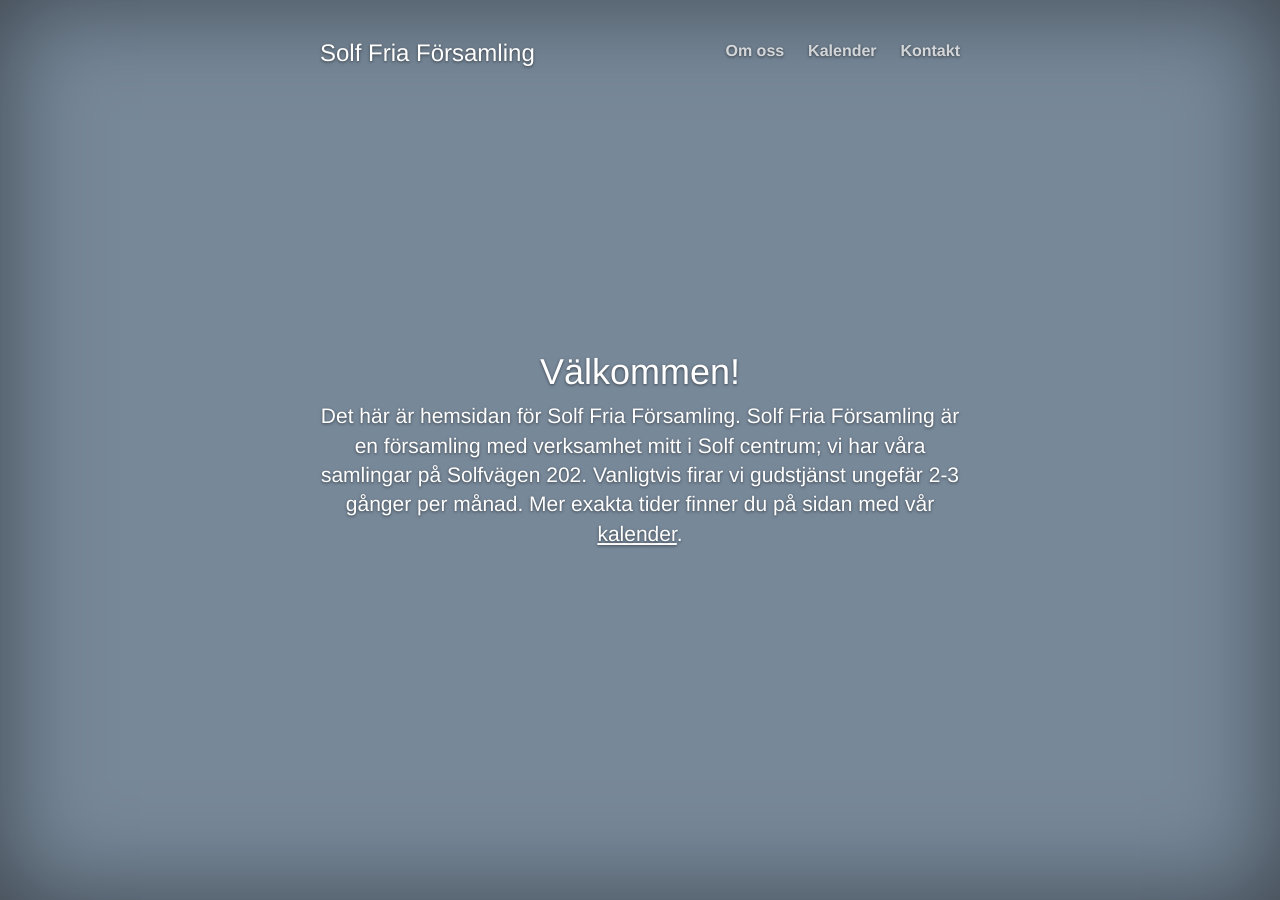
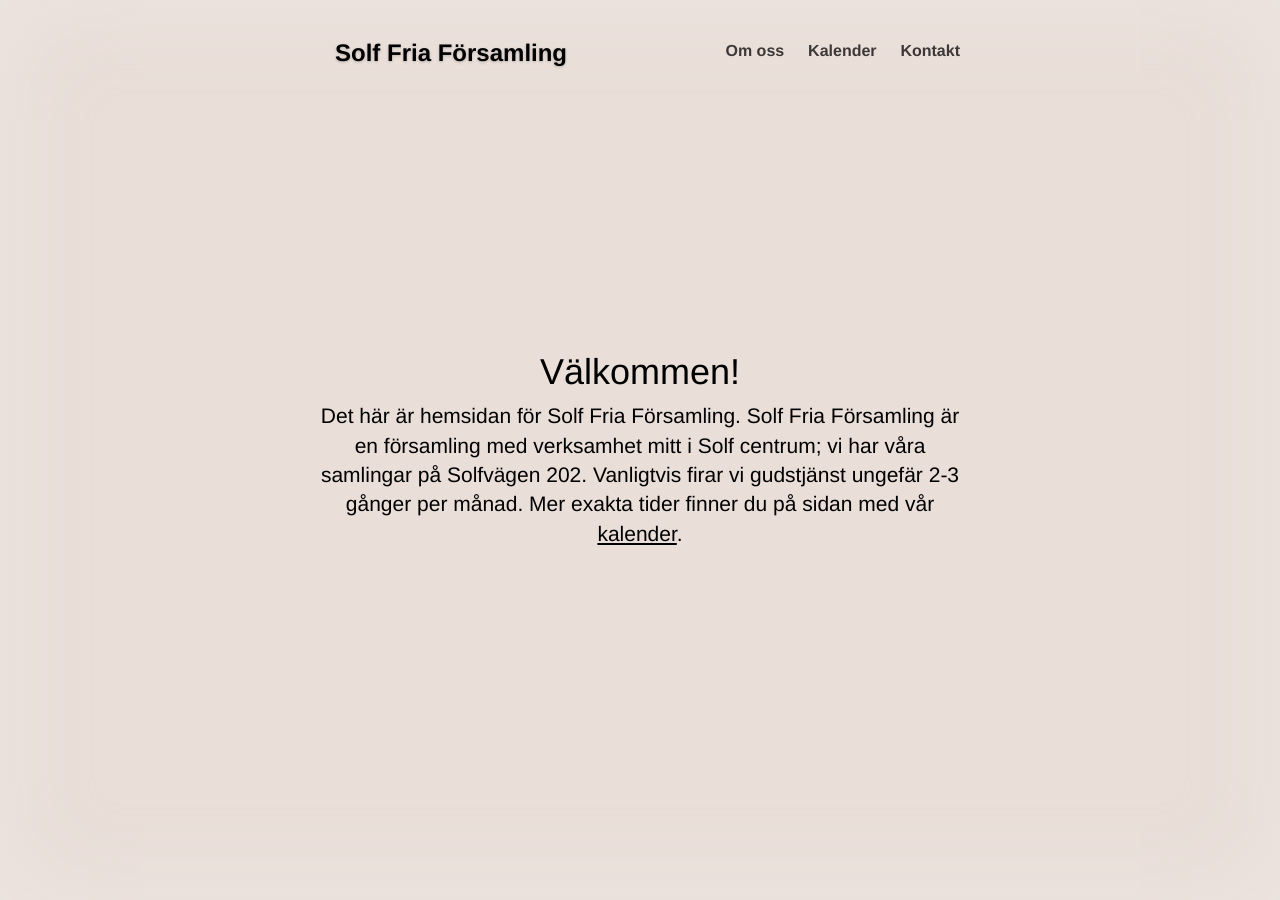
Before and after one commit to perlun/solffriaforsamling, a Jekyll site: the page built from index.html, in a window 1280 px wide. Built offline with Jekyll 4.4.1, drawn with Linux system fonts in a browser that asks for light colours; nearby versions of some CDN libraries; Markdown is read by kramdown in place of the engine named in the settings; the list of posts is cut into pages by our own code.

Commit message:
Use different colors.

```diff
--- a/css/cover.css
+++ b/css/cover.css
@@ -10,7 +10,7 @@ a {
 a,
 a:focus,
 a:hover {
-  color: #fff;
+  color: black;
 }
 
 /* Custom default button */
@@ -31,13 +31,12 @@ a:hover {
 html,
 body {
   height: 100%;
-  background-color: #789;
+  background-color: #e9ded8;
 }
 
 body {
-  color: white;
+  color: black;
   text-align: center;
-  text-shadow: 0 1px 3px rgba(0, 0, 0, .5);
 }
 
 /* Extra markup and styles for table-esque vertical and horizontal centering */
@@ -46,8 +45,8 @@ body {
   width: 100%;
   height: 100%; /* For at least Firefox */
   min-height: 100%;
-  -webkit-box-shadow: inset 0 0 100px rgba(0, 0, 0, .5);
-          box-shadow: inset 0 0 100px rgba(0, 0, 0, .5);
+  -webkit-box-shadow: inset 0 0 100px rgba(249, 245, 242, .3);
+          box-shadow: inset 0 0 100px rgba(249, 245, 242, .3);
 }
 
 .site-wrapper-inner {
@@ -71,6 +70,7 @@ body {
 .masthead-brand {
   margin-top: 10px;
   margin-bottom: 10px;
+  text-shadow: 0 1px 3px rgba(0, 0, 0, .2);
 }
 
 .masthead-brand > a {
@@ -85,29 +85,37 @@ body {
   margin-left: 20px;
 }
 
-.masthead-nav > li > a, .masthead-brand > a:hover {
+.masthead-nav > li > a, .masthead-brand > a {
   padding-right: 0;
   padding-left: 0;
-  font-size: 16px;
   font-weight: bold;
-  color: #fff; /* IE8 proofing */
-  color: rgba(255,255,255,.75);
+  color: black; /* IE8 proofing */
+  color: rgba(0, 0, 0, .75);
   border-bottom: 2px solid transparent;
   text-decoration: none;
+}
+
+.masthead-brand > a {
+  color: black;
+  padding: 10px 15px;
+}
+
+.masthead-nav > li > a {
+  font-size: 16px;
 }
 
 .masthead-nav > li > a:hover,
 .masthead-nav > li > a:focus,
 .masthead-brand > a:hover {
   background-color: transparent;
-  border-bottom-color: #a9a9a9;
-  border-bottom-color: rgba(255,255,255,.25);
+  border-bottom-color: black;
+  /*border-bottom-color: rgba(255,255,255,.75);*/
 }
 
 .masthead-nav > .active > a,
 .masthead-nav > .active > a:hover,
 .masthead-nav > .active > a:focus {
-  color: #fff;
+  color: black;
   border-bottom-color: #fff;
 }
 
```
